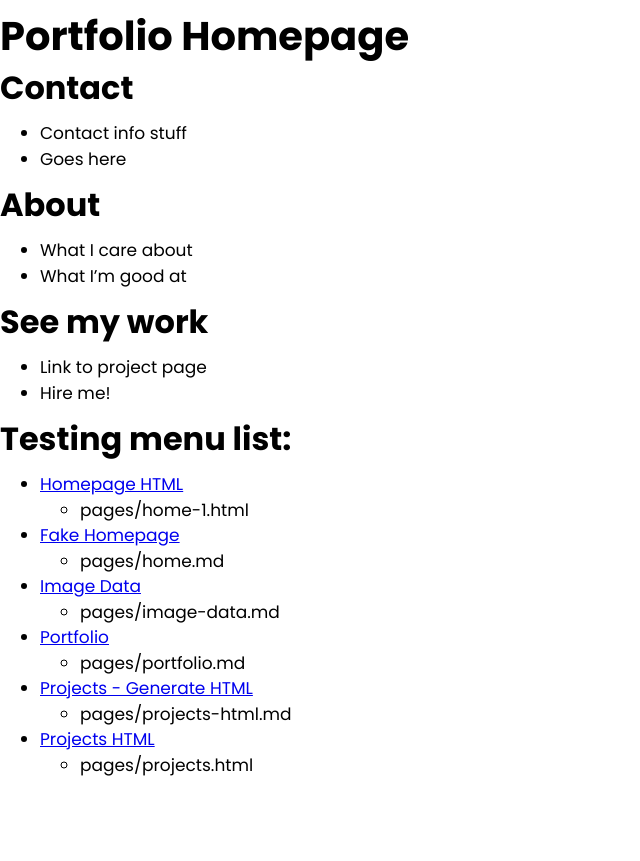
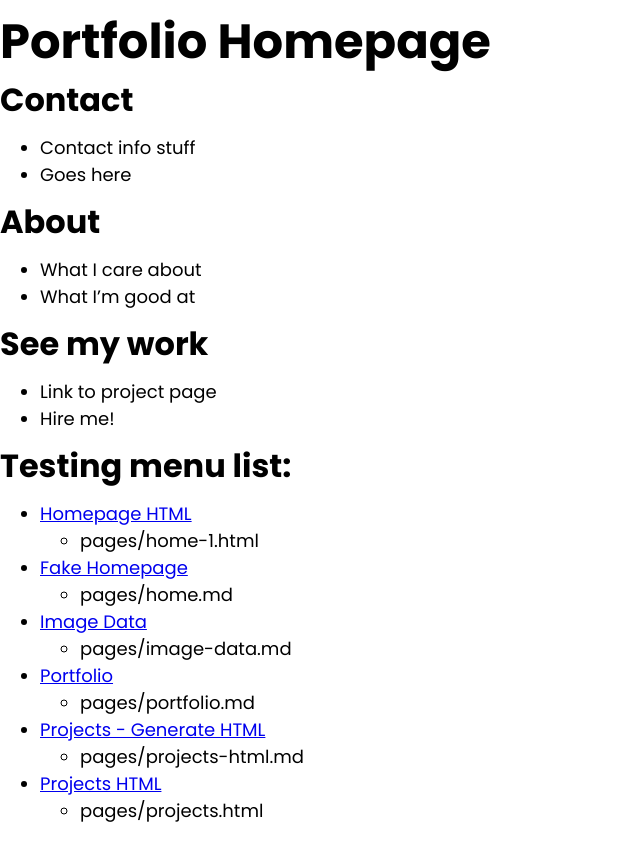
Before and after one commit to kbdonnally/katherinedoes.design, a Jekyll site: the page built from index.md, in a window 1280 px wide. Shown: the top 861 px of the page, without its empty margins (0-640 px from the left). Built offline with Jekyll 4.4.1, drawn with Linux system fonts in a browser that asks for light colours; some web fonts are replaced; our own code applies the rules of GitHub Pages for plain Markdown files.

Commit message:
Add default font styles for most-ish HTML elements & sizes

```diff
--- a/assets/css/_sass/_layouts/_elements.scss
+++ b/assets/css/_sass/_layouts/_elements.scss
@@ -1,22 +1,42 @@
 /* CSS Element Selectors: */
 
-body {
-	font-size: 1rem;
+p, ul, ol, li, blockquote {
 	@media screen and (min-width: 900px) {
 		font-size: 1.0625rem;
 	}
+	@media screen and (min-width: 1200px) {
+		font-size: 1.125rem;
+	}
 }
 
-h1,
-h2,
-h3,
-h4,
-h5 {
+h1, h2, h3, h4, h5 {
 	line-height: 1;
 }
 
+@media screen and (max-width: 768px) {
+	h1 {
+		margin: .5em 0;
+		font-size: 2rem;
+	}
+
+	h2 {
+		margin: 1.25rem 0;
+		font-size: 1.5rem;
+	}
+
+	h3 {
+		margin: calc(.875rem / 2) 0;
+		font-size: 1.125rem;
+	}
+
+	h4 {
+		margin: .5rem 0;
+		font-size: 1rem;
+	}
+}
+
 h1 {
-	margin: 1rem 0;
+	margin: 1.25rem 0;
 	font-size: 2.5rem;
 }
 
@@ -26,39 +46,18 @@ h2 {
 }
 
 h3 {
+	margin: 1.25rem 0;
 	font-size: 1.5rem;
 }
 
 h4 {
+	margin: calc(.875rem / 2) 0;
 	font-size: 1.125rem;
 }
 
-p {
-	font-size: 1.125rem;
-}
-
-@media screen and (max-width: 768px) {
+@media screen and (min-width: 1200px) {
 	h1 {
-
-	}
-
-	h2 {
-
-	}
-
-	h3 {
-
-	}
-
-	h4 {
-
-	}
-
-	h5 {
-
-	}
-
-	p {
-
+		margin: 1.125rem 0;
+		font-size: 3rem;
 	}
 }
```
